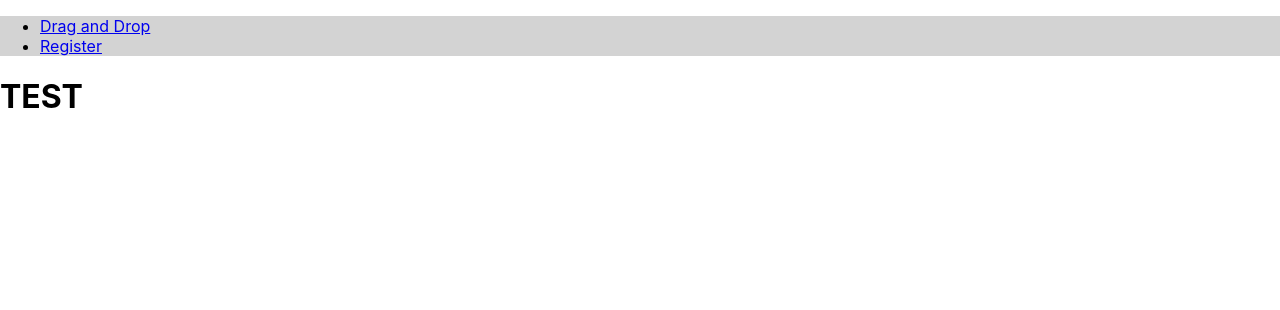
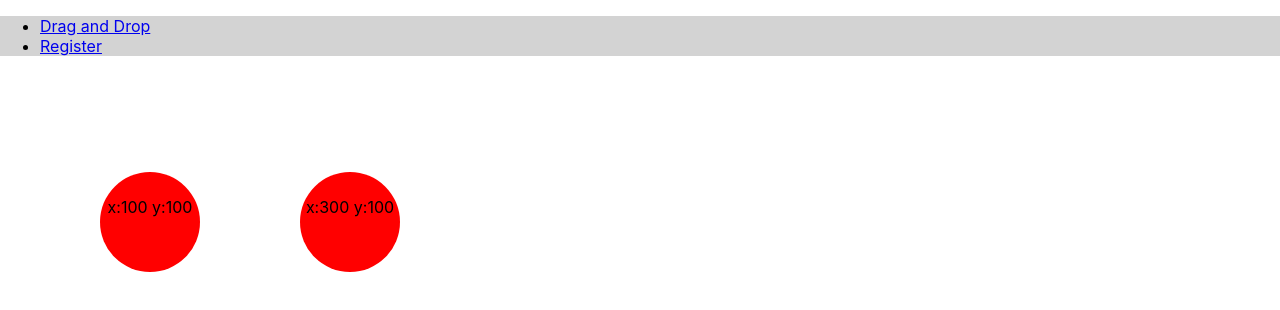
Before and after one commit to rbatra2000/formatio, a React (Create React App) app: page /drag in a window 1280 px wide. Shown: the top 310 px of the page. Built offline with nearby package versions, Linux system fonts and the light colour scheme.

Commit message:
added some additional structure + working on drag drop stuff

```diff
--- a/package.json
+++ b/package.json
@@ -10,6 +10,7 @@
     "@testing-library/user-event": "^7.1.2",
     "react": "^16.13.1",
     "react-dom": "^16.13.1",
+    "react-draggable": "^4.4.3",
     "react-router-dom": "^5.2.0",
     "react-scripts": "3.4.1"
   },
--- /dev/null
+++ b/src/components/Dancer.js
@@ -0,0 +1,33 @@
+import React, { useState } from 'react';
+import Draggable from 'react-draggable';
+import '../styling/Dancer.css';
+
+
+function Dancer(props) {
+    const [xDel, setDelX] = useState(props.x);
+    const [yDel, setDelY] = useState(props.y);
+
+
+
+    const handleDrag = (e, ui) => {
+        setDelX(xDel + ui.deltaX);
+        setDelY(yDel + ui.deltaY);
+    };
+
+    return (
+        <Draggable
+            handle=".handle"
+            defaultPosition={{ x: xDel, y: yDel }} // change starting position
+            position={null} // don't edit or you can't move them
+            grid={[1, 1]} // grid
+            scale={1}
+            onDrag={handleDrag}>
+            <div className="handle ball">
+                <div className="ballText">
+                    x:{xDel} y:{yDel}
+                </div>
+            </div>
+        </Draggable>);
+}
+
+export default Dancer;
--- a/src/screens/DragDropScreen.js
+++ b/src/screens/DragDropScreen.js
@@ -1,8 +1,14 @@
 import React from 'react';
+import Dancer from '../components/Dancer';
 
+function DragDrop(props) {
 
-export default function DragDropScreen() {
-    return (
-        <h1>TEST</h1>
-    )
+  // some node ref error that creates an error in the console
+
+  return <div>
+    <Dancer x="100" y="100"/>
+    <Dancer x="300" y="100"/>
+  </div>;
 }
+
+export default DragDrop;
--- /dev/null
+++ b/src/styling/Dancer.css
@@ -0,0 +1,13 @@
+.ball {
+    background-color: red;
+    border-radius: 100px;
+    width: 100px;
+    height: 100px;
+    position: absolute;
+}
+
+.ballText {
+    align-items: center;
+    text-align: center;
+    margin-top: 25px;
+}
```
Also changed, not shown: 2 other files (tests, documents, lock files or other folders).
